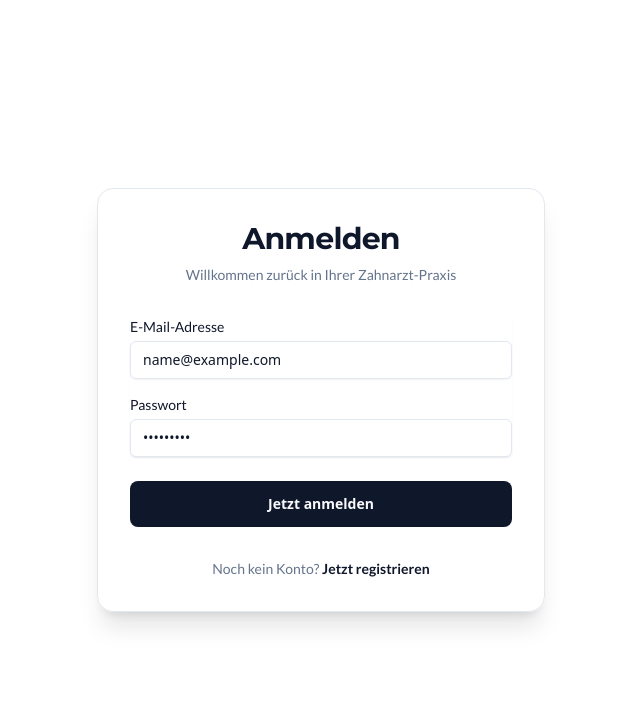
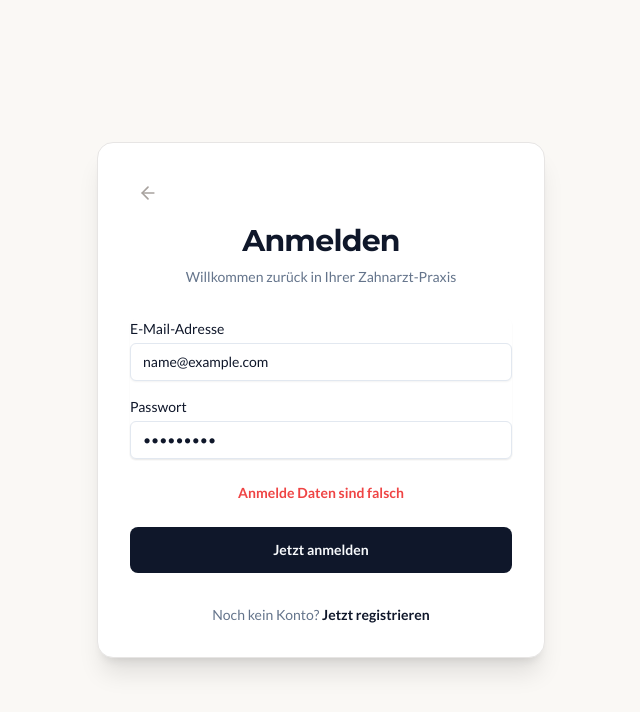
Before and after one commit to stevenbuisness/Dentist-Prototyp, a React (Vite) app: page /login in a window 1280 px wide. Both pictures are taken after typing "name@example.com", "Sample123" into the empty fields and a click on the button "Jetzt anmelden". Shown: the top 712 px of the page, without its empty margins (319-959 px from the left). Built offline with nearby package versions, Linux system fonts and the light colour scheme; no server answers; a web font is replaced by a local one.

Commit message:
Login Popups entfernt

```diff
--- a/src/App.tsx
+++ b/src/App.tsx
@@ -30,10 +30,6 @@ function DashboardMockup({ title }: { title: string }) {
         variant: "destructive",
       });
     } else {
-      toast({
-        title: "Abgemeldet",
-        description: "Auf Wiedersehen!",
-      });
       navigate("/");
     }
   };
--- a/src/pages/auth/LoginPage.tsx
+++ b/src/pages/auth/LoginPage.tsx
@@ -1,14 +1,14 @@
 import { useState } from "react";
 import { useNavigate, Link } from "react-router-dom";
 import { supabase } from "../../lib/supabase";
-import { useToast } from "../../hooks/use-toast";
+import { ArrowLeft } from "lucide-react";
 
 export default function LoginPage() {
   const [email, setEmail] = useState("");
-  const [password, setPassword] = useState("");
+   const [password, setPassword] = useState("");
   const [loading, setLoading] = useState(false);
+  const [loginError, setLoginError] = useState<string | null>(null);
   const navigate = useNavigate();
-  const { toast } = useToast();
 
   const handleLogin = async (e: React.FormEvent) => {
     e.preventDefault();
@@ -20,13 +20,10 @@ export default function LoginPage() {
     });
 
     if (error) {
-      toast({
-        title: "Fehler beim Login",
-        description: error.message,
-        variant: "destructive",
-      });
+      setLoginError("Anmelde Daten sind falsch");
       setLoading(false);
     } else {
+      setLoginError(null);
       // Small timeout to give Supabase time to propagate the role through the AuthStateChange
       setTimeout(() => {
         navigate("/"); // We go back to home, then Navigation logic redirects to dashboard
@@ -35,9 +32,17 @@ export default function LoginPage() {
   };
 
   return (
-    <div className="min-h-screen flex items-center justify-center bg-background px-4">
-      <div className="w-full max-w-md space-y-8 bg-card p-8 rounded-2xl shadow-xl border border-border animate-in fade-in zoom-in duration-500">
-        <div className="text-center">
+    <div className="min-h-screen flex items-center justify-center bg-[#faf8f5] px-4 font-lato">
+      <div className="w-full max-w-md space-y-8 bg-white p-8 rounded-2xl shadow-xl border border-stone-200 animate-in fade-in zoom-in duration-500 relative">
+        <Link
+          to="/"
+          className="absolute top-8 left-8 p-2 text-stone-400 hover:text-stone-900 transition-colors rounded-full hover:bg-stone-100"
+          title="Zurück zur Startseite"
+        >
+          <ArrowLeft size={20} />
+        </Link>
+
+        <div className="text-center pt-4">
           <h2 className="text-3xl font-bold font-montserrat tracking-tight text-foreground">
             Anmelden
           </h2>
@@ -82,6 +87,12 @@ export default function LoginPage() {
             </div>
           </div>
 
+          {loginError && (
+            <p className="text-red-500 text-sm font-bold text-center">
+              {loginError}
+            </p>
+          )}
+
           <div>
             <button
               type="submit"
--- a/src/pages/dashboard/ProfilePage.tsx
+++ b/src/pages/dashboard/ProfilePage.tsx
@@ -59,12 +59,7 @@ export default function ProfilePage() {
         .eq("id", user.id);
 
       if (error) throw error;
-
       await refreshProfile();
-      toast({
-        title: "Profil aktualisiert",
-        description: "Ihre Daten wurden erfolgreich gespeichert.",
-      });
     } catch (error: any) {
       toast({
         title: "Fehler beim Speichern",
@@ -95,8 +90,11 @@ export default function ProfilePage() {
             </button>
             <h1 className="font-montserrat font-bold text-stone-900">Mein Profil</h1>
           </div>
-          <Link to="/" className="text-sm font-medium text-stone-600 hover:text-stone-900 transition-colors">
-            Homepage
+          <Link
+            to="/"
+            className="px-4 py-2 bg-white border border-stone-200 text-stone-900 rounded-md text-sm font-semibold hover:bg-stone-50 transition-colors shadow-sm"
+          >
+            Zur Startseite
           </Link>
         </div>
       </header>
--- a/src/screens/PremiumLanding/sections/PremiumNavigation.tsx
+++ b/src/screens/PremiumLanding/sections/PremiumNavigation.tsx
@@ -26,10 +26,6 @@ export const PremiumNavigation = (): JSX.Element => {
         variant: "destructive",
       });
     } else {
-      toast({
-        title: "Abgemeldet",
-        description: "Auf Wiedersehen!",
-      });
       navigate("/");
     }
   };
```
